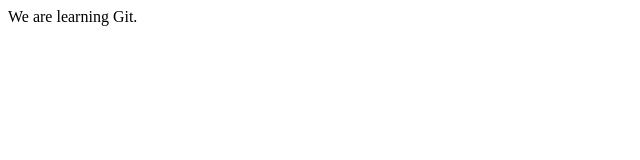
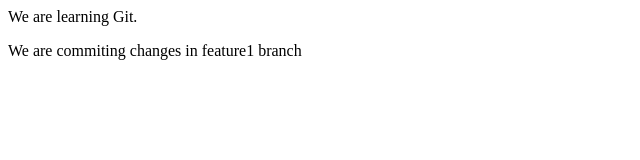
Before and after one commit to Anant131997/localrepo, a plain HTML site: page index.html in a window 1280 px wide. Shown: the whole page, without its empty margins (0-640 px from the left). Drawn offline with Linux system fonts and the light colour scheme.

Commit message:
We made changes in feature1 branch

```diff
--- a/index.html
+++ b/index.html
@@ -1 +1,2 @@
 <p>We are learning Git.</p>
+<p>We are commiting changes in feature1 branch</p>
```
